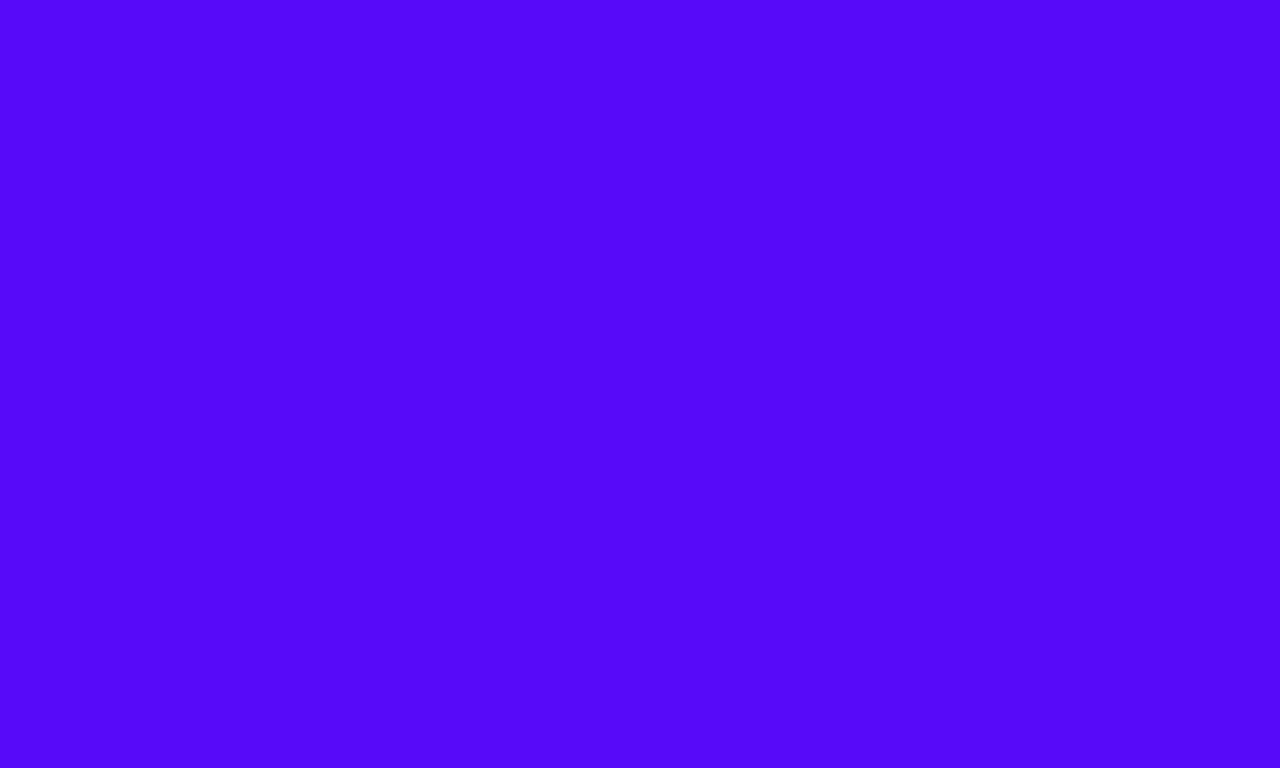
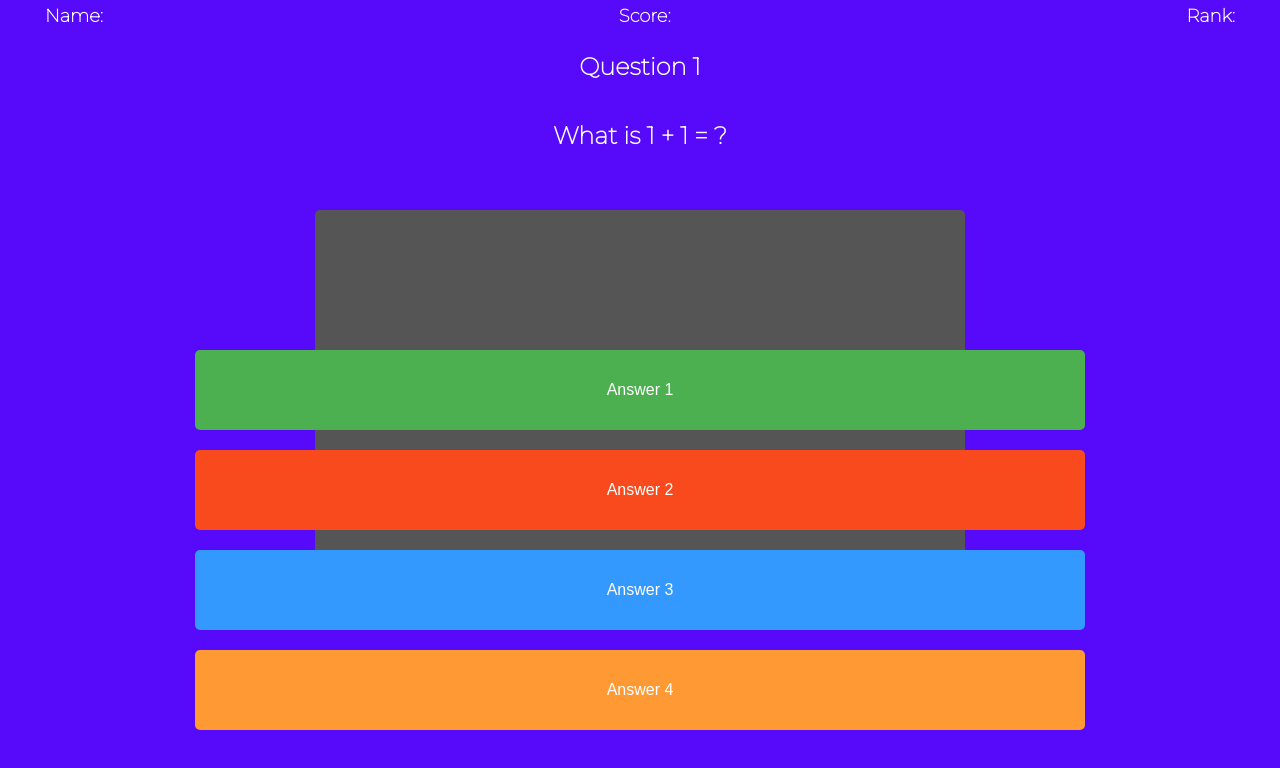
Before and after one commit to mindx-group2/questiongame, a React (Create React App) app in the folder fe/: page /game in a window 1280 px wide. Before the commit this address had no page. Shown: the top 768 px of the page. Built offline with nearby package versions, Linux system fonts and the light colour scheme.

Commit message:
Add game screen

```diff
--- a/fe/src/App.tsx
+++ b/fe/src/App.tsx
@@ -1,5 +1,6 @@
 import Login from "./pages/login/login";
 import Register from "./pages/register/register";
+import IngamePage from "./pages/ingame/ingame";
 import { Routes, Route } from "react-router-dom";
 
 function App() {
@@ -9,6 +10,7 @@ function App() {
         <Route path="/">
           <Route index element={<Login />} />
           <Route path="register" element={<Register />} />
+          <Route path="game" element={<IngamePage />} />
         </Route>
       </Routes>
     </>
--- /dev/null
+++ b/fe/src/pages/ingame/ingame.css
@@ -0,0 +1,85 @@
+body {
+  height: 100%;
+  margin: 0;
+  padding: 0;
+  color: #fff;
+}
+
+.ingame-page {
+  display: flex;
+  flex-direction: column;
+  align-items: center;
+  justify-content: center;
+  height: 100%;
+  text-align: center;
+}
+
+#username,
+#score,
+#rank {
+  font-size: 18px;
+  margin: 5px;
+}
+
+h1 {
+  font-size: 24px;
+  margin: 20px 0;
+}
+
+#answer {
+  display: flex;
+  flex-wrap: wrap;
+  justify-content: space-between;
+  width: 400px;
+}
+
+.answer {
+  position: fixed;
+  bottom: 60px;
+}
+
+.player-info {
+  display: flex;
+  flex-wrap: wrap;
+  justify-content: space-between;
+  width: 1200px;
+}
+
+.img {
+  height: 350px;
+  width: 650px;
+  background-color: #555;
+  border: none;
+  border-radius: 5px;
+  margin-top: 40px;
+}
+
+.button {
+  width: 890px;
+  height: 80px;
+  margin: 10px;
+  font-size: 16px;
+  border: none;
+  border-radius: 5px;
+  cursor: pointer;
+}
+
+#answer1 {
+  background-color: #4caf50;
+  color: #fff;
+}
+
+#answer2 {
+  background-color: #f94a1e;
+  color: #fff;
+}
+
+#answer3 {
+  background-color: #3399ff;
+  color: #fff;
+}
+
+#answer4 {
+  background-color: #ff9933;
+  color: #fff;
+}
--- /dev/null
+++ b/fe/src/pages/ingame/ingame.tsx
@@ -0,0 +1,34 @@
+import React from "react";
+import "./ingame.css";
+
+const IngamePage: React.FC = () => {
+  return (
+    <div className="ingame-page">
+      <div className="player-info">
+        <h3 id="username">Name: </h3>
+        <h3 id="score">Score: </h3>
+        <h3 id="rank">Rank: </h3>
+      </div>
+      <h1>Question 1</h1>
+      <h2>What is 1 + 1 = ?</h2>
+      <div className="img"></div>
+      <div className="answer">
+        <button id="answer1" className="button">
+          Answer 1
+        </button>
+        <button id="answer2" className="button">
+          Answer 2
+        </button>
+        <br />
+        <button id="answer3" className="button">
+          Answer 3
+        </button>
+        <button id="answer4" className="button">
+          Answer 4
+        </button>
+      </div>
+    </div>
+  );
+};
+
+export default IngamePage;
```
